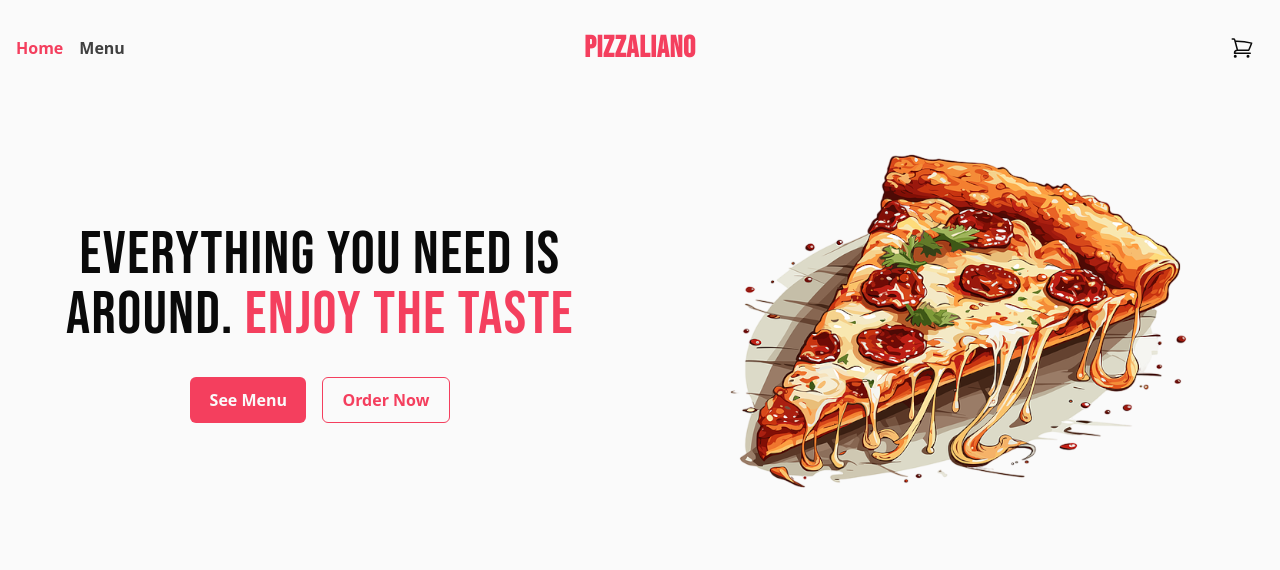
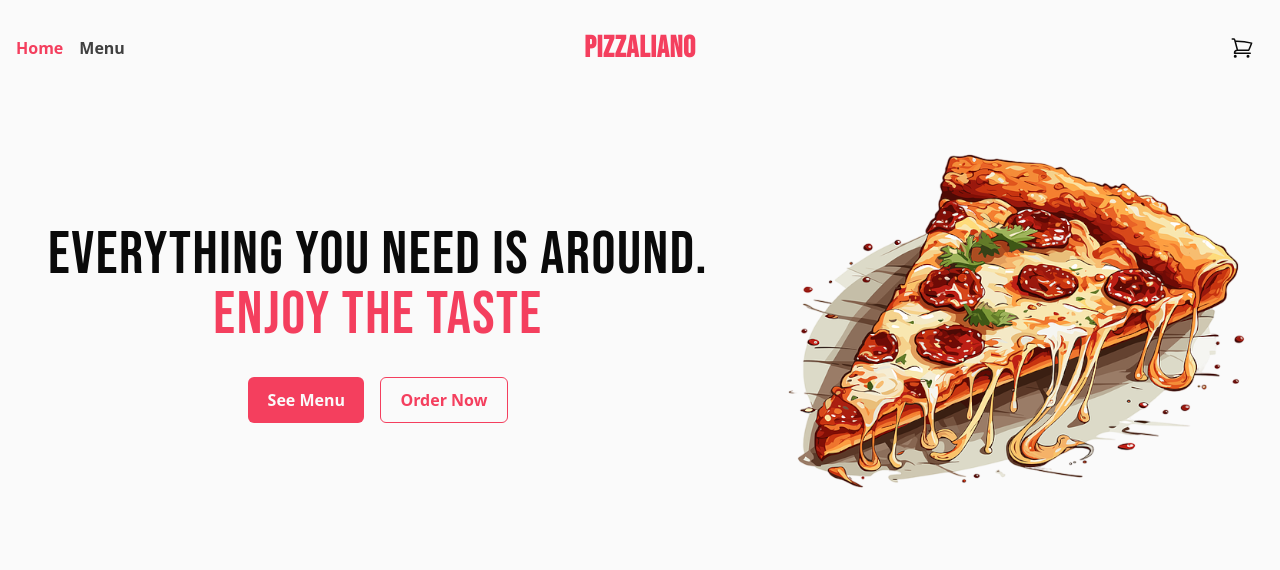
Before and after one commit to skiba-mateusz/pizzaliano, a React (Vite) app: page / in a window 1280 px wide. Shown: the top 570 px of the page. Built offline with nearby package versions, Linux system fonts and the light colour scheme; no server answers; the database is empty; a web font is replaced by a local one.

Commit message:
refactor: layout changes and Image component improvements

```diff
--- a/src/app/routes/Home.tsx
+++ b/src/app/routes/Home.tsx
@@ -12,8 +12,8 @@ export const HomeRoute: React.FC = () => {
         description="Discover our delicious menu with fast delivery, good prices and excellent tase. Order now and experience the best food in the town"
       />
       <Hero />
+      <WhyChooseUs />
       <Promotions />
-      <WhyChooseUs />
     </>
   );
 };
--- a/src/components/layouts/Footer.tsx
+++ b/src/components/layouts/Footer.tsx
@@ -7,7 +7,7 @@ import { Image } from "../ui/image";
 const Nav: React.FC = () => {
   return (
     <nav aria-label="footer">
-      <ul className="flex gap-x-8 gap-y-2 text-nowrap">
+      <ul className="flex gap-x-8 gap-y-2 flex-wrap text-nowrap">
         <li>
           <Link to="/" className="text-neutral-700">
             Privacy policy
@@ -52,7 +52,7 @@ const Socials: React.FC = () => {
 
 export const Footer: React.FC = () => {
   return (
-    <footer className="py-8 border-t border-neutral-300">
+    <footer className="mt-8 py-8 border-t border-neutral-300">
       <Container className="flex flex-col gap-4 items-center">
         <Logo />
         <Nav />
--- a/src/components/ui/image/Image.tsx
+++ b/src/components/ui/image/Image.tsx
@@ -25,13 +25,10 @@ export const Image: React.FC<ImageProps> = ({
   blurHash = "LJFN*LD+0g-.}?NHIot659xs$#RQ",
   className = "",
 }) => {
-  const [isLoaded, setIsLoaded] = useState(false);
+  const [isLoaded, setIsLoaded] = useState(fetch);
 
   useEffect(() => {
-    if (fetch) {
-      setIsLoaded(true);
-      return;
-    }
+    if (fetch) return;
 
     const img = new window.Image();
     img.src = src;
@@ -47,7 +44,7 @@ export const Image: React.FC<ImageProps> = ({
     return () => {
       img.onload = null;
     };
-  }, [src]);
+  }, [src, fetch]);
 
   return (
     <>
@@ -67,9 +64,7 @@ export const Image: React.FC<ImageProps> = ({
           width={width}
           loading={lazy ? "lazy" : undefined}
         />
-      ) : (
-        ""
-      )}
+      ) : null}
       {!isLoaded ? (
         <Blurhash
           className={classNames("overflow-hidden", className)}
@@ -80,9 +75,7 @@ export const Image: React.FC<ImageProps> = ({
           resolutionY={32}
           punch={1}
         />
-      ) : (
-        ""
-      )}
+      ) : null}
     </>
   );
 };
--- a/src/features/home/components/Hero.tsx
+++ b/src/features/home/components/Hero.tsx
@@ -19,11 +19,11 @@ export const Hero: React.FC = () => {
             </Button>
           </div>
         </div>
-        <div className="flex-1 flex items-center justify-center">
+        <div className="">
           <Image
             src="/images/hero-pizza.png"
             alt="Delicious pizza slice"
-            fetch={true}
+            fetch
             width={492}
             height={392}
           />
--- a/src/features/home/components/WhyChooseUs.tsx
+++ b/src/features/home/components/WhyChooseUs.tsx
@@ -20,7 +20,7 @@ const WhyUsCard: React.FC<{ title: string; description: string }> = ({
 
 export const WhyChooseUs: React.FC = () => {
   return (
-    <section className="py-8 grid grid-cols-1 grid-rows-[6rem_6rem_auto_2rem]">
+    <section className="py-8 grid grid-cols-1 grid-rows-[6rem_6rem_auto]">
       <div className="col-span-full row-span-full bg-rose-500 md:row-start-1 md:row-end-3">
         <Heading
           className="mt-8 text-neutral-50 text-center"
```
